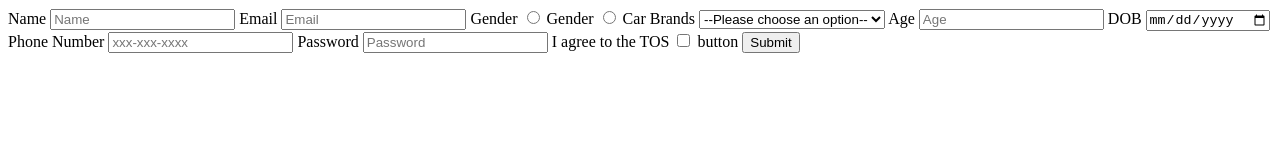
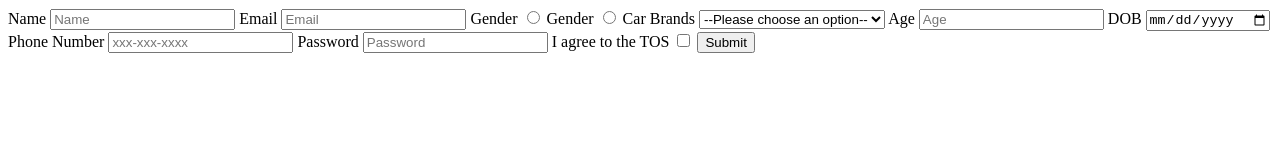
Before and after one commit to acciojob/signup-form-car-Manjula1999, a website: page main.html in a window 1280 px wide. Drawn offline with Linux system fonts and the light colour scheme.

Commit message:
created a submission

```diff
--- a/main.html
+++ b/main.html
@@ -31,7 +31,6 @@
 		<input type="password" placeholder="Password" id="password" required>
 		<label for="tos">I agree to the TOS</label>
 		<input type="checkbox" id="tos" required>
-		<label for="submit">button</label>
 		<input type="submit" id="submit">
 
 	</form>
```
